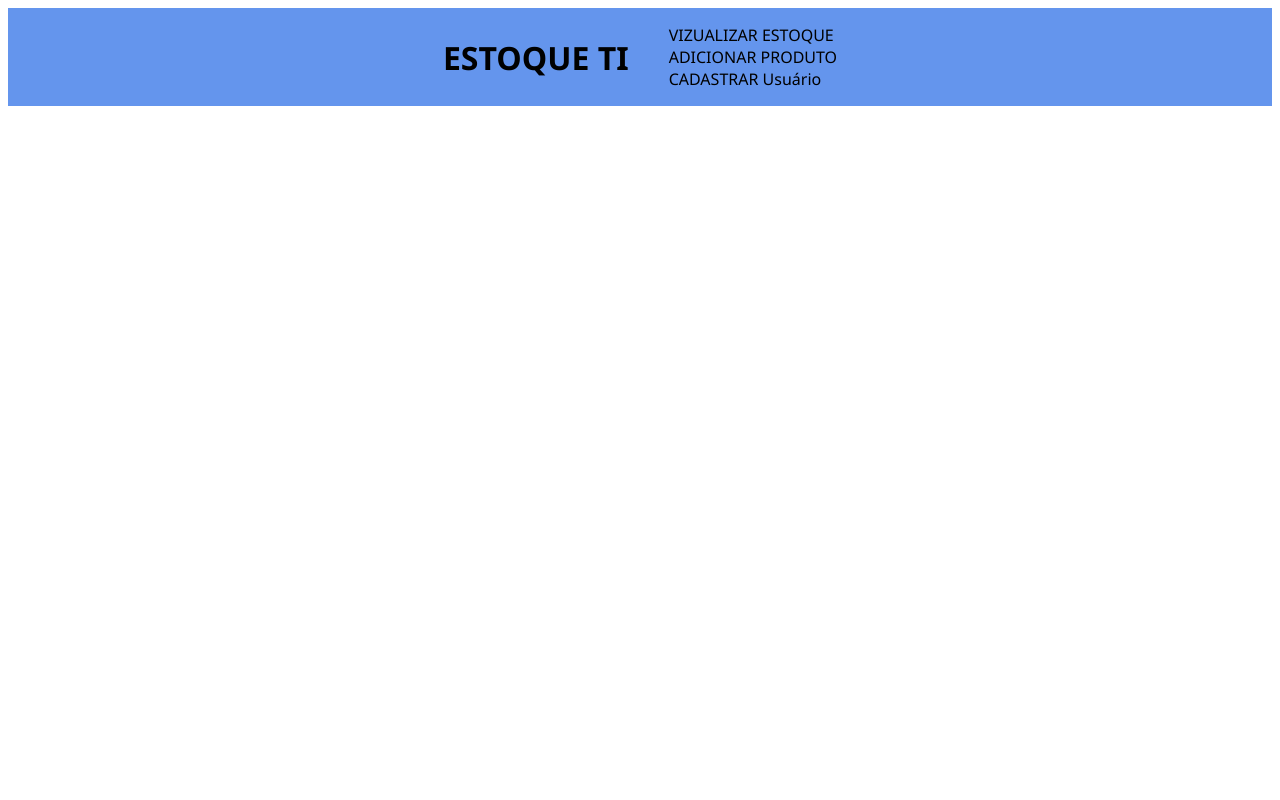
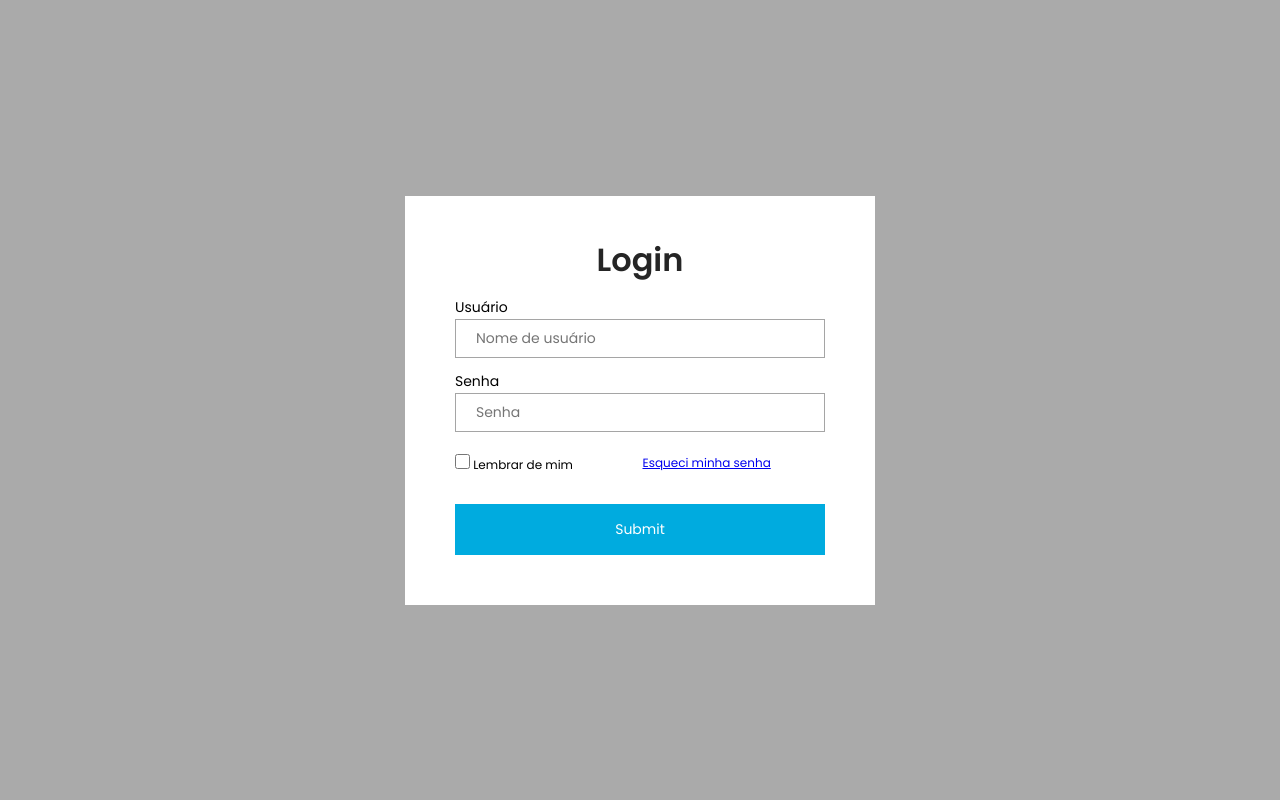
Before and after one commit to dsnneto/control-estoque, a PHP site: page / in a window 1280 px wide. Run offline with PHP 8.4, Linux system fonts and the light colour scheme.

Commit message:
first commit

```diff
--- /dev/null
+++ b/css/login.css
@@ -0,0 +1,104 @@
+*{
+    margin: 0;
+    padding: 0;
+    box-sizing: border-box;
+    font-family: "Poppins", sans-serif;
+}
+
+body{
+    background-color: rgb(170, 170, 170);
+}
+
+.container{
+    display: flex;
+    justify-content: center;
+    align-items: center;
+    flex-direction: column;
+    height: 100vh;
+}
+
+.conteudo{
+    padding: 40px;
+    background-color: rgb(255, 255, 255);
+    margin: 20px;
+}
+
+.row{
+    display: flex;
+    gap: 5px;
+    margin: 10px;
+}
+
+.col{
+    width: 100%;
+}
+
+label{
+    font-family: "Poppins", sans-serif;
+    font-size: 14px;
+    font-weight: 400;
+}
+
+h1{
+    display: flex;
+    font-weight: 600;
+    align-items: center;
+    justify-content: center;
+    color: #252525;
+}
+
+input{
+    outline: none;
+    font-size: 14px;
+    width: 100%;
+    padding: 8px 5px 5px;
+    border: solid 1px;
+}
+
+input[type="submit"]{
+    margin-top: 10px;
+    padding: 15px 20px;
+    border: 1px #3b3b3b;
+    cursor: pointer;
+    background-color: #00abdf;
+    color: #ffffff;
+    border-radius: 0%;
+}
+
+input[type="submit"]:hover {
+    background-color: #10c7ff;
+}
+
+input[type="reset"]{
+    padding: 15px 30px;
+    border: none #3b3b3b;
+    cursor: pointer;
+    border-radius: 5px;
+}
+
+input[type="password"], input[type="text"]{
+    font-size: 14px;
+    padding: 8px 20px;
+    border: 1px solid #a5a5a5;
+    border-radius: 0%;
+}
+
+input[type="checkbox"]{
+    margin: 2px 0px;
+    width: 15px;
+    height: 15px;
+}
+
+#checkbox-label {
+    margin-bottom: 0px;
+    font-size: 12px;
+    align-self: center;
+}
+
+.row-input {
+    padding: 10px 0px;
+    display: flex;
+    align-items: center;
+    flex-direction: row;
+    font-size: 12px;
+}
--- a/index.php
+++ b/index.php
@@ -1,27 +1,52 @@
 <!DOCTYPE html>
-<html lang="PT-BR">
+<html lang="pt-br">
 <head>
     <meta charset="UTF-8">
     <meta name="viewport" content="width=device-width, initial-scale=1.0">
-    <title>INICIO</title>
-    <link rel="stylesheet" href="./css/estilo-index.css">
+    <link rel="stylesheet" href="./css/login.css">
+    <link rel="preconnect" href="https://fonts.googleapis.com">
+<link rel="preconnect" href="https://fonts.gstatic.com" crossorigin>
+<link href="https://fonts.googleapis.com/css2?family=Poppins:ital,wght@0,100;0,200;0,300;0,400;0,500;0,600;0,700;0,800;0,900;1,100;1,200;1,300;1,400;1,500;1,600;1,700;1,800;1,900&display=swap" rel="stylesheet">
+    <title>Login</title>
 </head>
-<body class="index">
-
-    <div class="container-index">
-    <h1>ESTOQUE TI</h1>
-    <ul>
-        <label><a href="./estoque.php">VIZUALIZAR ESTOQUE</a></label><br>
-        <label><a href="./cadastro.php"> ADICIONAR PRODUTO</a></label><br>
-        <label><a href="./users/cadastro.php" >CADASTRAR Usuário</a></label>
-
-
-    </ul>
+<body>
+    <div class="container">
+        <form class="conteudo" action="./users/valida-senha.php" method="post">
+            <h1>Login</h1>
+                <div class="row">
+                    <div class="col">
+                        <label for="usuario">Usuário</label>
+                        <input type="text"
+                        name="user"
+                        id="user"
+                        placeholder="Nome de usuário">
+                    </div>
+                </div>
+                <div class="row">
+                    <div class="col">
+                        <label for="senha">Senha</label>
+                        <input type="password"
+                        name="senha"
+                        id="senha"
+                        placeholder="Senha">
+                    </div>
+                </div>
+                <div class="row row-input">
+                    <div class="col">
+                        <input type="checkbox"
+                        id="checkbox">
+                        <label for="checkbox" id="checkbox-label">Lembrar de mim</label>
+                    </div>
+                    <div class="col">
+                        <a href="#" id="esqueci-senha">Esqueci minha senha</a>
+                    </div>
+                </div>
+                <div class="row">
+                    <input type="submit"
+                    name="login"
+                    placeholder="Login">
+                </div>
+            </form>
     </div>
-
-
-
 </body>
 </html>
-
-<!--teste git-!>
--- a/users/valida-senha.php
+++ b/users/valida-senha.php
@@ -34,7 +34,7 @@
                     $_SESSION["nome"] = $linha["nomeUsuario"];
 
                     // Redireciona o usuário para a página de visualização
-                    header("location:../menu.php");
+                    header("location:../home.php");
                     exit();
                 }
                 else{
```
Also changed, not shown: conexao/conexao.php (+12 -8 lines), css/style.css (added, +80 -0 lines), home.php (added, +27 -0 lines), options.php (added, +27 -0 lines), view/_header.php (added, +13 -0 lines), view/_sidebar.php (added, +14 -0 lines), view/vis-estoque.php (added, +87 -0 lines), assets/user.png (added).
